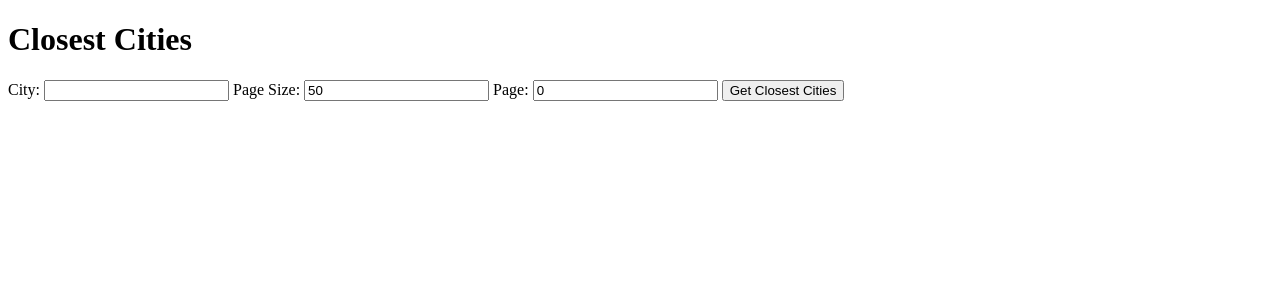
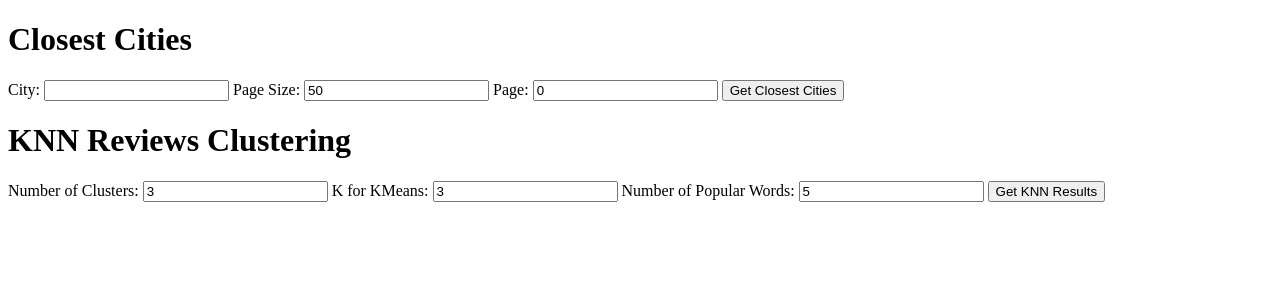
Before and after one commit to 1345098948/homework, a Flask app: page / in a window 1280 px wide. Shown: the top 300 px of the page. Run offline with Flask 3, Linux system fonts and the light colour scheme.

Commit message:
Add files via upload

```diff
--- a/templates/kk.html
+++ b/templates/kk.html
@@ -22,7 +22,24 @@
         <button type="button" onclick="getClosestCities()">Get Closest Cities</button>
     </form>
 
+    <h1>KNN Reviews Clustering</h1>
+
+    <label for="classes">Number of Clusters:</label>
+    <input type="number" id="classes" value="3">
+
+    <label for="k">K for KMeans:</label>
+    <input type="number" id="k" value="3">
+
+    <label for="words">Number of Popular Words:</label>
+    <input type="number" id="words" value="5">
+
+    <button onclick="getKNNResults()">Get KNN Results</button>
+
+
+
     <div id="result"></div>
+
+    <div id="results"></div>
 
     <script>
         function getClosestCities() {
@@ -44,6 +61,40 @@
                     console.error('Error:', error);
                 });
         }
+
+        function getKNNResults() {
+        var classes = document.getElementById('classes').value;
+        var k = document.getElementById('k').value;
+        var words = document.getElementById('words').value;
+
+        var url = `/data/knn_reviews/stat/knn_reviews?classes=${classes}&k=${k}&words=${words}`;
+
+        fetch(url)
+            .then(response => response.json())
+            .then(data => {
+                displayResults(data);
+            })
+            .catch(error => {
+                console.error('Error:', error);
+                alert('An error occurred. Please try again.');
+            });
+        }
+
+        function displayResults(results) {
+            var resultsDiv = document.getElementById('results');
+            resultsDiv.innerHTML = ''; // Clear previous results
+
+            results.forEach(result => {
+                var resultDiv = document.createElement('div');
+                resultDiv.innerHTML = `<h3>Cluster ${result.class_id}</h3>
+                                       <p>Center City: ${result.center_city}</p>
+                                       <p>Cities: ${result.cities.join(', ')}</p>
+                                       <p>Popular Words: ${result.popular_words.join(', ')}</p>
+                                       <p>Weighted Avg Score: ${result.weighted_avg_score}</p>`;
+
+                resultsDiv.appendChild(resultDiv);
+            });
+        }
     </script>
 
 </body>
```
